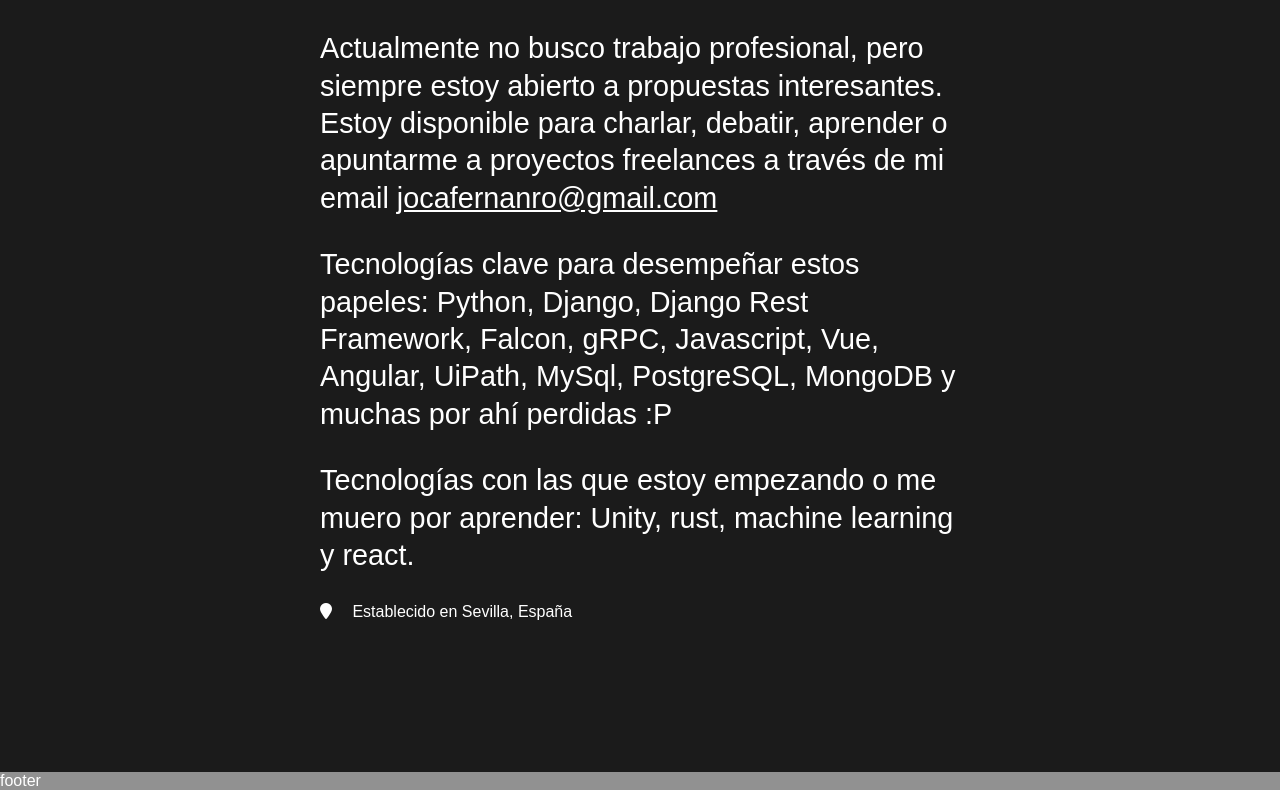
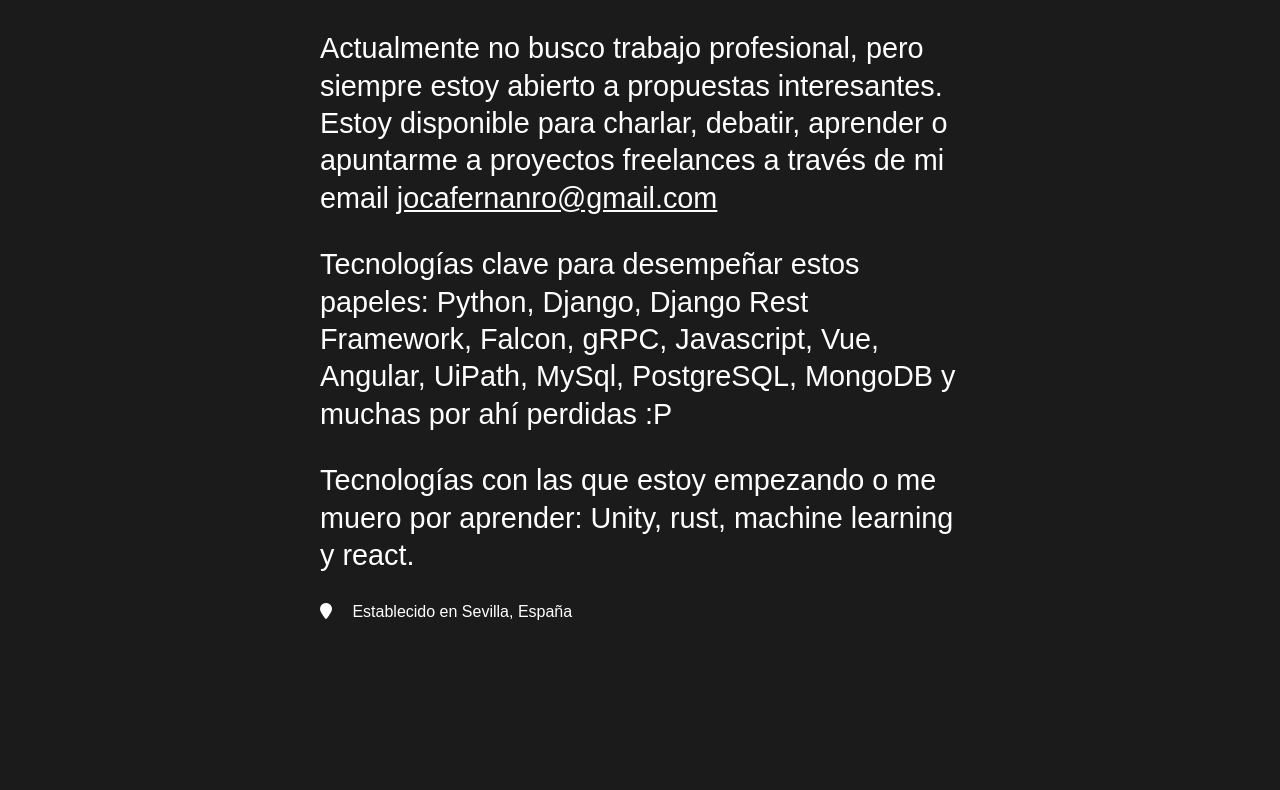
Before and after one commit to jocafernanro/personal-web, a Vue app: page / in a window 1280 px wide. Shown: the part 2089-2879 px from the top of the page. Built offline with nearby package versions, Linux system fonts and the light colour scheme; a web font is replaced by a local one.

Commit message:
footer fix

```diff
--- a/src/App.vue
+++ b/src/App.vue
@@ -2,7 +2,6 @@
   <div id="app">
     <home-header></home-header>
     <home-main></home-main>
-    <home-footer></home-footer>
   </div>
 </template>
 
@@ -10,12 +9,10 @@
 
 import HomeHeader from './components/home/HomeHeader'
 import HomeMain from './components/home/HomeMain'
-import HomeFooter from './components/home/HomeFooter'
 
 export default {
   name: 'App',
   components: {
-    HomeFooter,
     HomeMain,
     HomeHeader
   }
```
